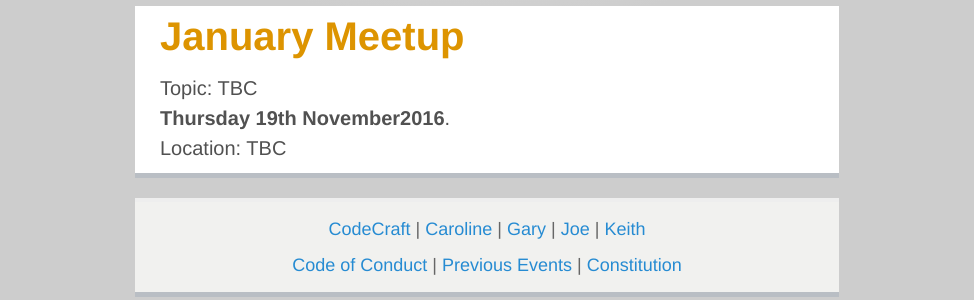
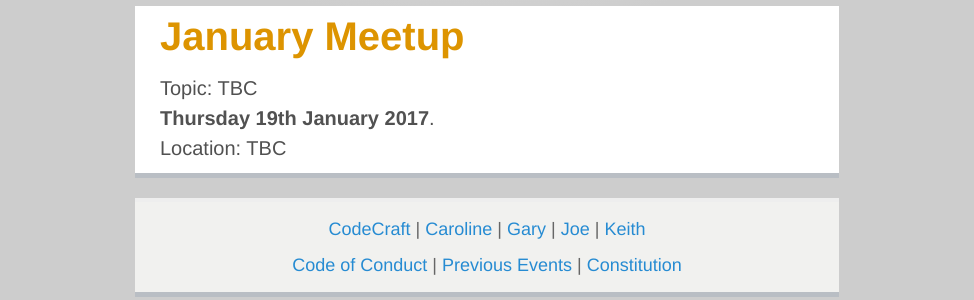
Before and after one commit to codecraftuk/codecraftuk.github.io, a Jekyll site: the page built from index.html, in a window 1280 px wide. Shown: the part 570-870 px from the top of the page, without its empty margins (153-1127 px from the left). Built offline with Jekyll 4.4.1, drawn with Linux system fonts in a browser that asks for light colours.

Commit message:
Fix date for Jan 2017

```diff
--- a/index.html
+++ b/index.html
@@ -18,6 +18,6 @@ title: CodeCraft UK
 <div class="meetups">
   <h2>January Meetup</h2>
   Topic: TBC<br/>
-<strong>Thursday 19th November2016</strong>.
+<strong>Thursday 19th January 2017</strong>.
   <br/>Location: TBC
 </div>
```
